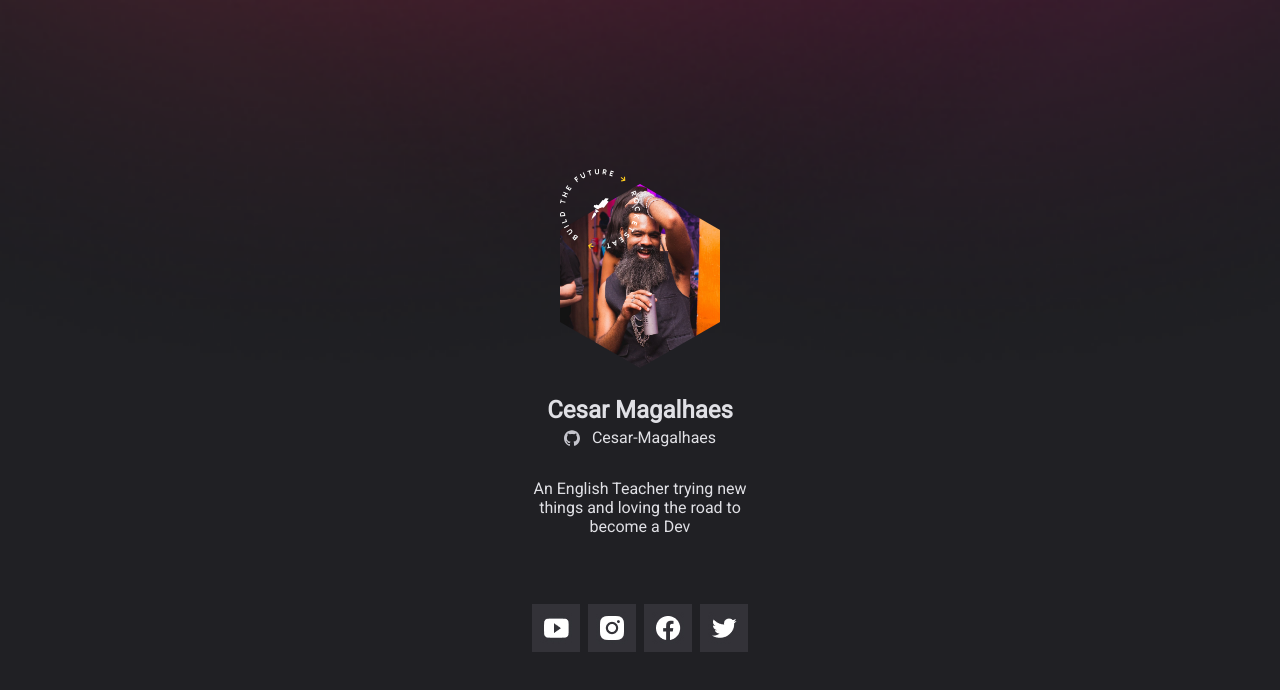
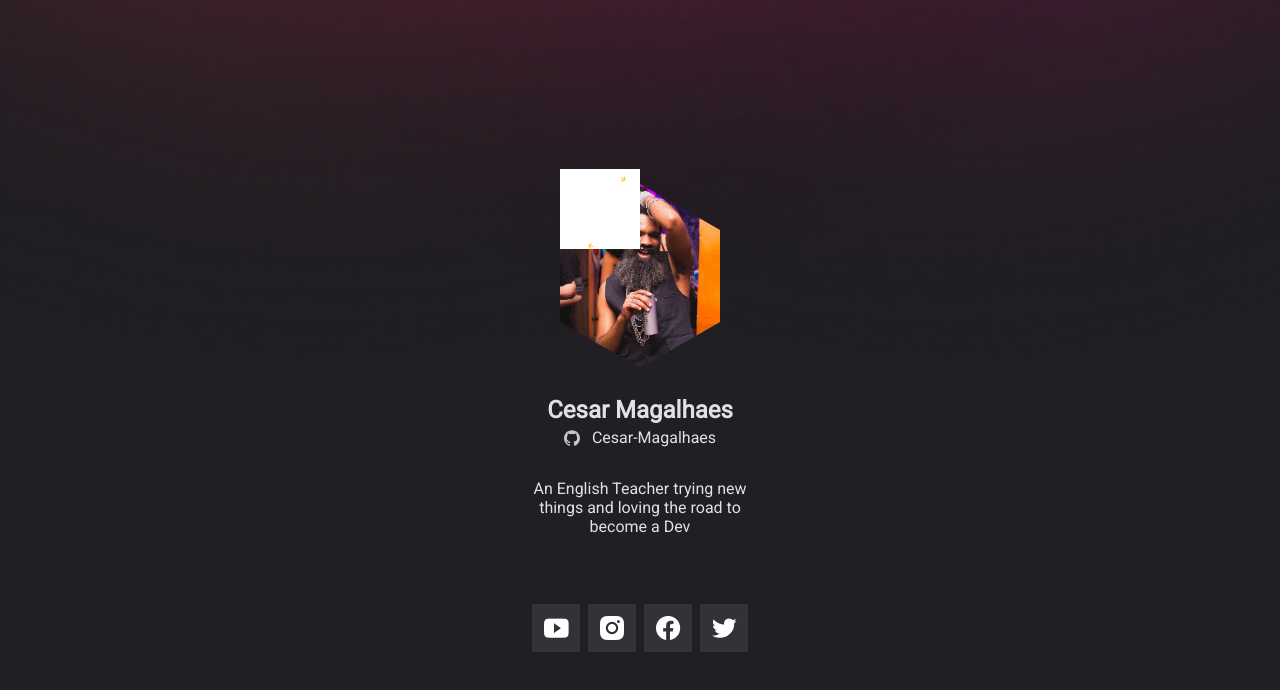
Before and after one commit to Cesar-Magalhaes/NLW-Crach-DOWHILE, a plain HTML site: page index.html in a window 1280 px wide. Drawn offline with Linux system fonts and the light colour scheme; no server answers.

Commit message:
Add files via upload

```diff
--- a/index.html
+++ b/index.html
@@ -23,7 +23,7 @@
       <div class="container">
         <div class="avatar">
           <span>
-            <img src="/images/carimbo.svg" alt="selo rocketseat" />.
+            <img src="carimbo.jpg" alt="selo rocketseat" />.
           </span>
           <img
             src="/images/cesar.jpeg"
```
